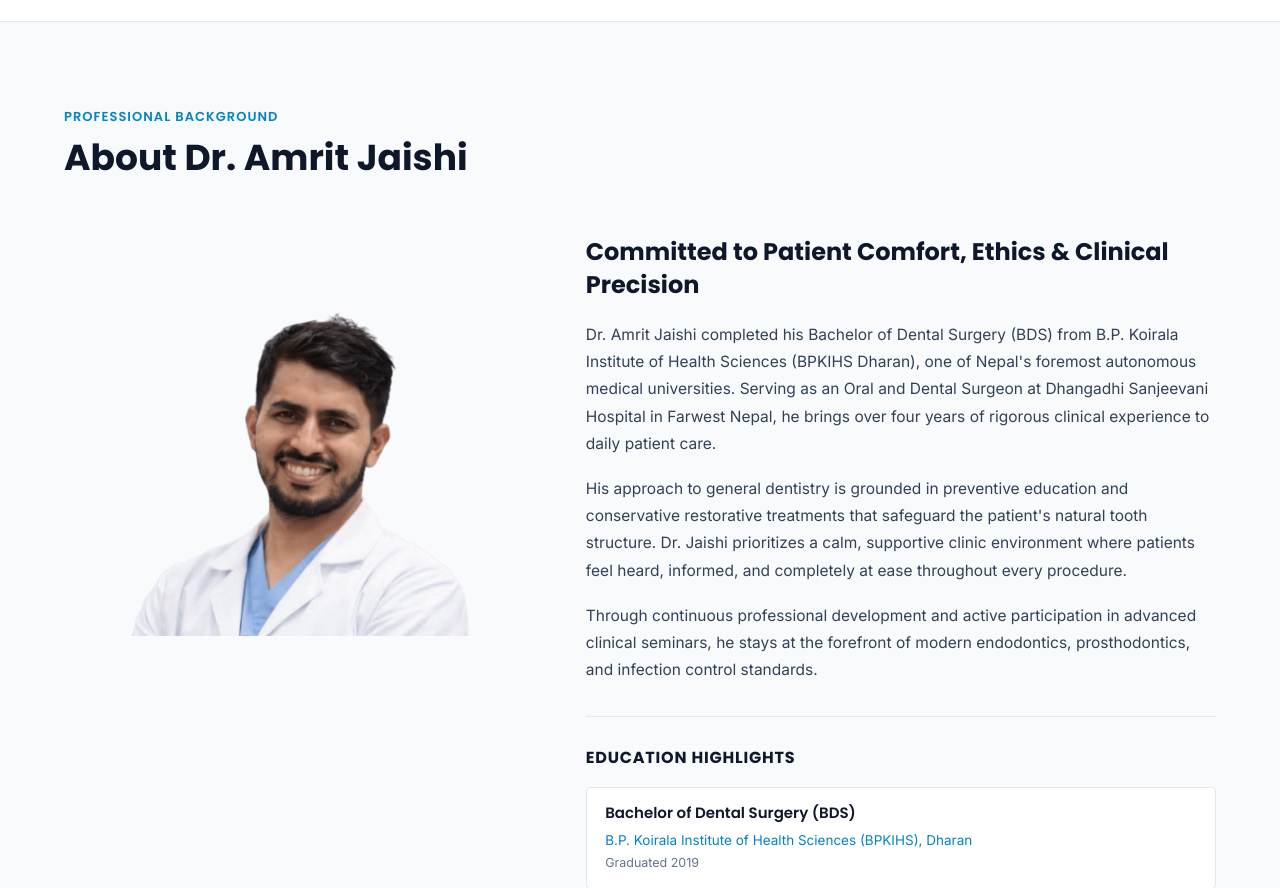
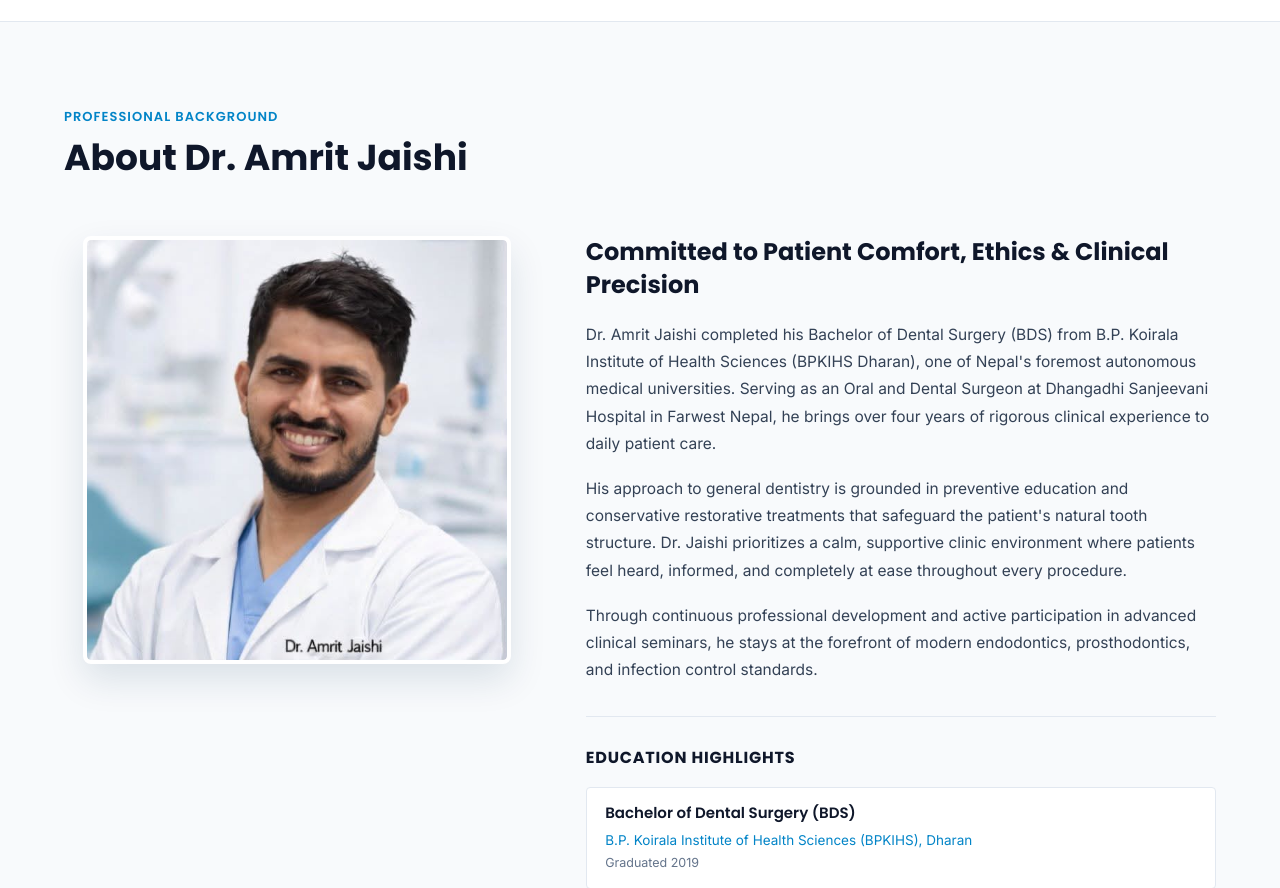
Before and after one commit to gangasagar12/DR.-Amrit, a PHP site: page /doctor/index.html in a window 1280 px wide. Shown: the part 639-1527 px from the top of the page. Run offline with PHP 8.4, Linux system fonts and the light colour scheme.

Commit message:
Use distinct professional images on homepage Hero and Intro sections

```diff
--- a/index.html
+++ b/index.html
@@ -23,7 +23,7 @@
   <link href="https://fonts.googleapis.com/css2?family=Inter:wght@400;500;600;700&family=Poppins:wght@500;600;700&display=swap" rel="stylesheet">
 
   <!-- Main Stylesheet -->
-  <link rel="stylesheet" href="style.css?v=2.7">
+  <link rel="stylesheet" href="style.css?v=2.8">
 </head>
 <body>
 
@@ -119,12 +119,12 @@
           <div class="about-image-column">
             <div class="about-photo-wrapper">
               <img
-                src="img/doctor-cutout.png"
-                alt="Dr. Amrit Jaishi in medical coat"
+                src="img/doctor-portrait.jpg"
+                alt="Dr. Amrit Jaishi - Oral and Dental Surgeon"
                 class="about-portrait"
                 loading="lazy"
                 width="480"
-                height="580"
+                height="480"
               >
             </div>
           </div>
--- a/style.css
+++ b/style.css
@@ -397,18 +397,28 @@ button {
 }
 
 .about-photo-wrapper {
-  background: transparent;
-  box-shadow: none;
-  border: none;
+  position: relative;
+  display: inline-block;
+  border-radius: var(--radius-lg, 16px);
+  overflow: hidden;
+  box-shadow: 0 16px 36px rgba(0, 48, 86, 0.12);
+  border: 4px solid #ffffff;
+  background-color: #ffffff;
 }
 
 .about-portrait {
   width: 100%;
-  max-width: 400px;
+  max-width: 420px;
   height: auto;
+  aspect-ratio: 1 / 1;
   display: block;
-  background: transparent;
-  object-fit: contain;
+  object-fit: cover;
+  border-radius: calc(var(--radius-lg, 16px) - 4px);
+  transition: transform 0.35s ease;
+}
+
+.about-photo-wrapper:hover .about-portrait {
+  transform: scale(1.02);
 }
 
 .about-subheading {
```
Also changed, not shown: img/doctor-consultation.jpg (added).
